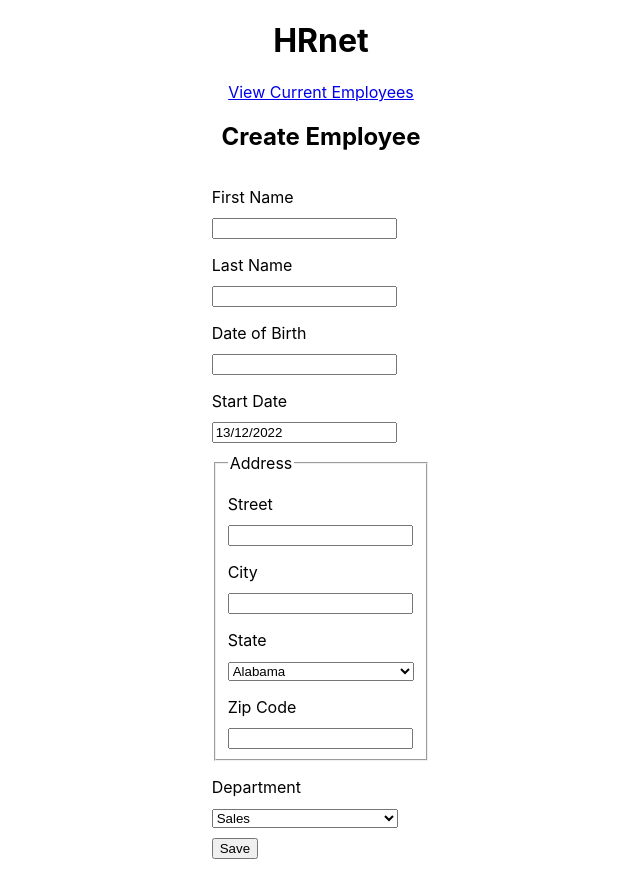
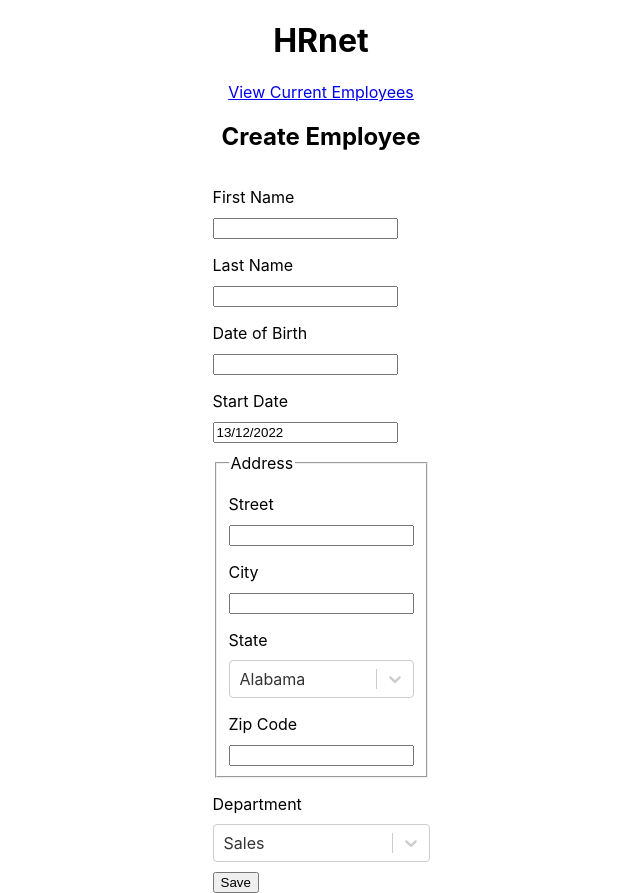
Before and after one commit to ArcangeliAurelien/Arcangeli_Aurelien_14_10122022, a React (Create React App) app: page / in a window 1280 px wide. Shown: the whole page, without its empty margins (319-959 px from the left). Before the commit the page ends 859 px from the top, so only its background shows below. Built offline with nearby package versions, Linux system fonts and the light colour scheme.

Commit message:
validation formulaire

```diff
--- a/package.json
+++ b/package.json
@@ -5,6 +5,7 @@
   "dependencies": {
     "@emotion/react": "^11.10.5",
     "@emotion/styled": "^11.10.5",
+    "@hookform/resolvers": "^2.9.10",
     "@mui/material": "^5.11.0",
     "@mui/x-data-grid": "^5.17.14",
     "@reduxjs/toolkit": "^1.9.1",
@@ -14,10 +15,13 @@
     "react": "^18.2.0",
     "react-datepicker": "^4.8.0",
     "react-dom": "^18.2.0",
+    "react-hook-form": "^7.40.0",
     "react-router-dom": "^6.4.5",
     "react-scripts": "5.0.1",
+    "react-select": "^5.7.0",
     "redux": "^4.2.0",
-    "web-vitals": "^2.1.4"
+    "web-vitals": "^2.1.4",
+    "yup": "^0.32.11"
   },
   "scripts": {
     "start": "react-scripts start",
--- a/src/components/FormCreateEmployee.jsx
+++ b/src/components/FormCreateEmployee.jsx
@@ -1,69 +1,204 @@
-import React, { useState } from "react";
+import React from "react";
 import { states } from "../datas/data";
 import DatePicker from "react-datepicker";
 import "react-datepicker/dist/react-datepicker.css";
 import Modal from "./Modal";
+import { Controller, useForm } from "react-hook-form";
+import Select from "react-select";
+import * as yup from "yup";
+import { yupResolver } from '@hookform/resolvers/yup';
+
+const schema = yup.object({
+    FirstName: yup.string().required(),
+    LastName: yup.string().required(),
+    Birthday: yup.date().required(),
+    StartDate: yup.date().required(),
+    Street: yup.string().required(),
+    City: yup.string().required(),
+    ZipCode: yup.number().required(),
+}).required()
 
 export default function FormCreateEmployee() {
-    const [birthDate, setBirthDate] = useState()
-    const [startDate, setStartDate] = useState(new Date())
+    const optionsDepartment = [
+        { value: 'sales', label: 'Sales' },
+        { value: 'marketing', label: 'Marketing' },
+        { value: 'engineering', label: 'Engineering' },
+        { value: 'human-resources', label: 'Human Resources' },
+        { value: 'legal', label: 'Legal' }
+    ]
+
+    const optionsState = states.map((state, index) => (
+        {key: index, value: state.name, label: state.name}
+    ))
+
+    const { register, handleSubmit, control, formState: { errors }, reset } = useForm({
+        resolver: yupResolver(schema)
+    })
+
+    const onSubmit = data => {
+        console.log(data);
+        console.log("validé!!!");
+        <Modal />
+        reset()
+    }
 
     return (
         <div className="form">
-            <form>
-                <label htmlFor="first-name">First Name</label>
-                <input type="text" id="first-name" required />
+            <form onSubmit={handleSubmit(onSubmit)}>
+                <label htmlFor="FirstName">First Name</label>
+                <Controller
+                    control={control}
+                    name="FirstName"
+                    render={({ field: { onChange, value } }) => (
+                        <input
+                            type="text"
+                            {...register("First-Name")}
+                            id="FirstName"
+                            value={value}
+                            onChange={onChange}
+                        />
+                    )}
+                />
+                <div className="error">{errors.FirstName?.message}</div>
 
-                <label htmlFor="last-name">Last Name</label>
-                <input type="text" id="last-name" required />
+                <label htmlFor="LastName">Last Name</label>
+                <Controller
+                    control={control}
+                    name="LastName"
+                    render={({ field: { onChange, value } }) => (
+                        <input
+                            type="text"
+                            {...register("Last-Name")}
+                            id="LastName"
+                            value={value}
+                            onChange={onChange}
+                        />
+                    )}
+                />
+                <div className="error">{errors.LastName?.message}</div>
 
-                <label htmlFor="date-of-birth">Date of Birth</label>
-                <DatePicker
-                    selected={birthDate}
-                    dateFormat="dd/MM/yyyy"
-                    onChange={(e) => setBirthDate(e)}
-                    required
+                <label htmlFor="Birthday">Date of Birth</label>
+                <Controller
+                    control={control}
+                    name="Birthday"
+                    render={({
+                        field: { onChange, value, ref },
+                    }) => (
+                        <DatePicker
+                            onChange={onChange}
+                            selected={value}
+                            inputRef={ref}
+                            dateFormat="dd/MM/yyyy"
+                            id="Birthday"
+                        />
+                    )}
                 />
+                <div className="error">{errors.Birthday?.message}</div>
 
-                <label htmlFor="start-date">Start Date</label>
-                <DatePicker
-                    selected={startDate}
-                    dateFormat="dd/MM/yyyy"
-                    onChange={(e) => setStartDate(e)}
-                    required
+                <label htmlFor="StartDate">Start Date</label>
+                <Controller
+                    control={control}
+                    name="StartDate"
+                    defaultValue={new Date()}
+                    render={({
+                        field: { onChange, value, ref },
+                    }) => (
+                        <DatePicker
+                            selected={value}
+                            dateFormat="dd/MM/yyyy"
+                            onChange={onChange}
+                            inputRef={ref}
+                            id="StartDate"
+                        />
+                    )}
                 />
+                <div className="error">{errors.StartDate?.message}</div>
 
                 <fieldset className="address">
                     <legend>Address</legend>
 
-                    <label htmlFor="street">Street</label>
-                    <input type="text" id="street" required />
+                    <label htmlFor="Street">Street</label>
+                    <Controller
+                        control={control}
+                        name="Street"
+                        render={({ field: { onChange, value } }) => (
+                            <input
+                                type="text"
+                                {...register("Street")}
+                                id="Street"
+                                value={value}
+                                onChange={onChange}
+                            />
+                        )}
+                    />
+                    <div className="error">{errors.Street?.message}</div>
 
-                    <label htmlFor="city">City</label>
-                    <input type="text" id="city" required />
+                    <label htmlFor="City">City</label>
+                    <Controller
+                        control={control}
+                        name="City"
+                        render={({ field: { onChange, value } }) => (
+                            <input
+                                type="text"
+                                {...register("City")}
+                                id="City"
+                                value={value}
+                                onChange={onChange}
+                            />
+                        )}
+                    />
+                    <div className="error">{errors.City?.message}</div>
 
-                    <label htmlFor="state">State</label>
-                    <select name="state" id="state">
-                        {states.map((state, index) => (
-                            <option key={index} value={state.name}>{state.name}</option>
-                        ))}
-                    </select>
+                    <label htmlFor="State">State</label>
+                    <Controller
+                        control={control}
+                        name="State"
+                        render={({ field: { onChange, value } }) => (
+                            <Select
+                                id="State"
+                                value={value}
+                                options={optionsState}
+                                defaultValue={optionsState[0]}
+                                onChange={onChange}
+                            />
+                        )}
+                    />
 
-                    <label htmlFor="zip-code">Zip Code</label>
-                    <input type="number" id="zip-code" required />
+                    <label htmlFor="zipode">Zip Code</label>
+                    <Controller
+                        control={control}
+                        name="ZipCode"
+                        render={({ field: { onChange, value } }) => (
+                            <input
+                                type="number"
+                                {...register("ZipCode")}
+                                id="ZipCode"
+                                value={value}
+                                onChange={onChange}
+                            />
+                        )}
+                    />
+                    <div className="error">{errors.ZipCode?.message}</div>
                 </fieldset>
 
-                <label htmlFor="department">Department</label>
-                <select name="department" id="department">
-                    <option>Sales</option>
-                    <option>Marketing</option>
-                    <option>Engineering</option>
-                    <option>Human Resources</option>
-                    <option>Legal</option>
-                </select>
+                <label htmlFor="Department">Department</label>
+                <Controller
+                    control={control}
+                    name="Department"
+                    render={({ field: { onChange, value } }) => (
+                        <Select
+                            id="Department"
+                            value={value}
+                            options={optionsDepartment}
+                            defaultValue={optionsDepartment[0]}
+                            onChange={onChange}
+                        />
+                    )}
+                />
+
+                <button type="submit" className="button">Save</button>
+
             </form>
-
-            <Modal />
         </div>
     )
 }
--- a/src/components/Modal.jsx
+++ b/src/components/Modal.jsx
@@ -11,8 +11,6 @@ export default function Modal() {
 
     return (
         <>
-            <button className="button" onClick={toggleModal}>Save</button>
-
             {modal && (
                 <div>
                     <div className="modal">
--- a/src/styles/App.css
+++ b/src/styles/App.css
@@ -31,3 +31,8 @@
 .button {
   margin-top: 10px;
 }
+
+.error {
+  font-size: 10px;
+  color: red;
+}
```
Also changed, not shown: src/redux/reducers/FormReducer.js (added, +7 -0 lines), src/redux/store.js (+7 -0 lines), 2 other files (tests, documents, lock files or other folders).
